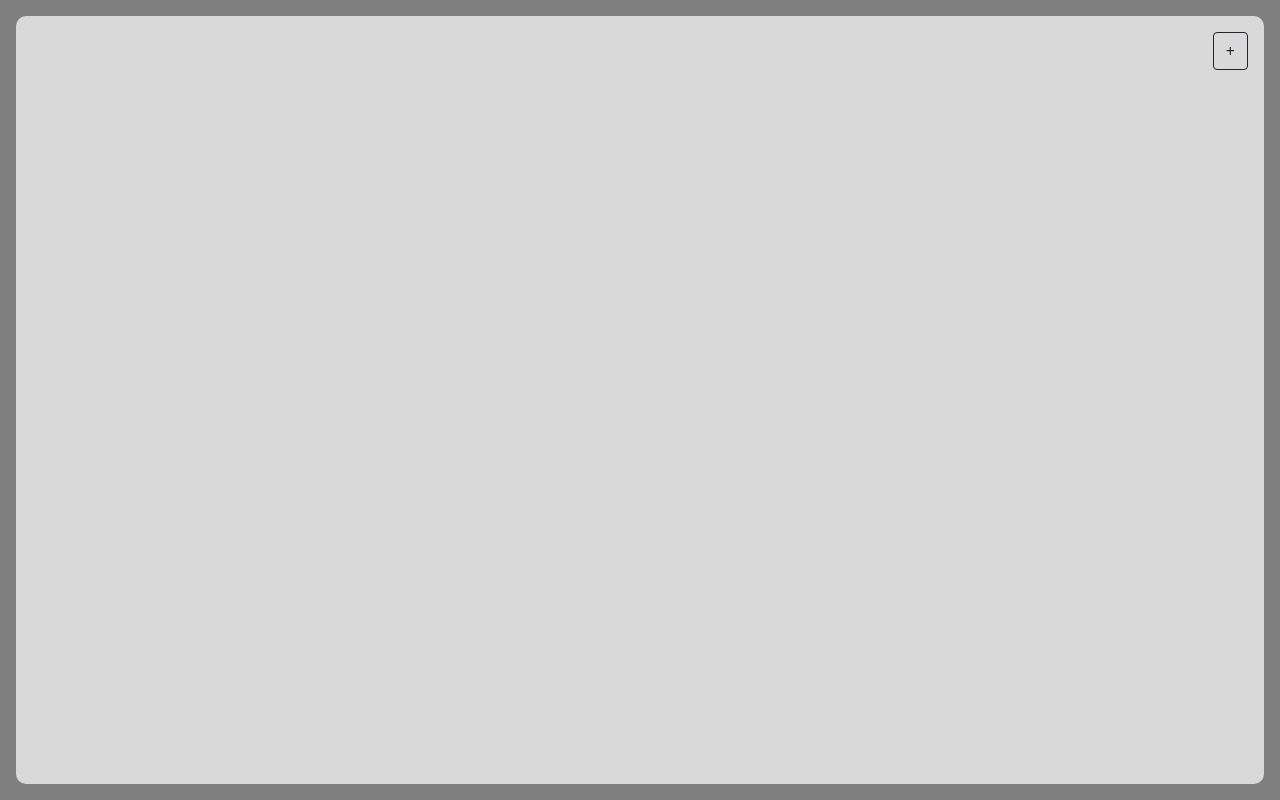
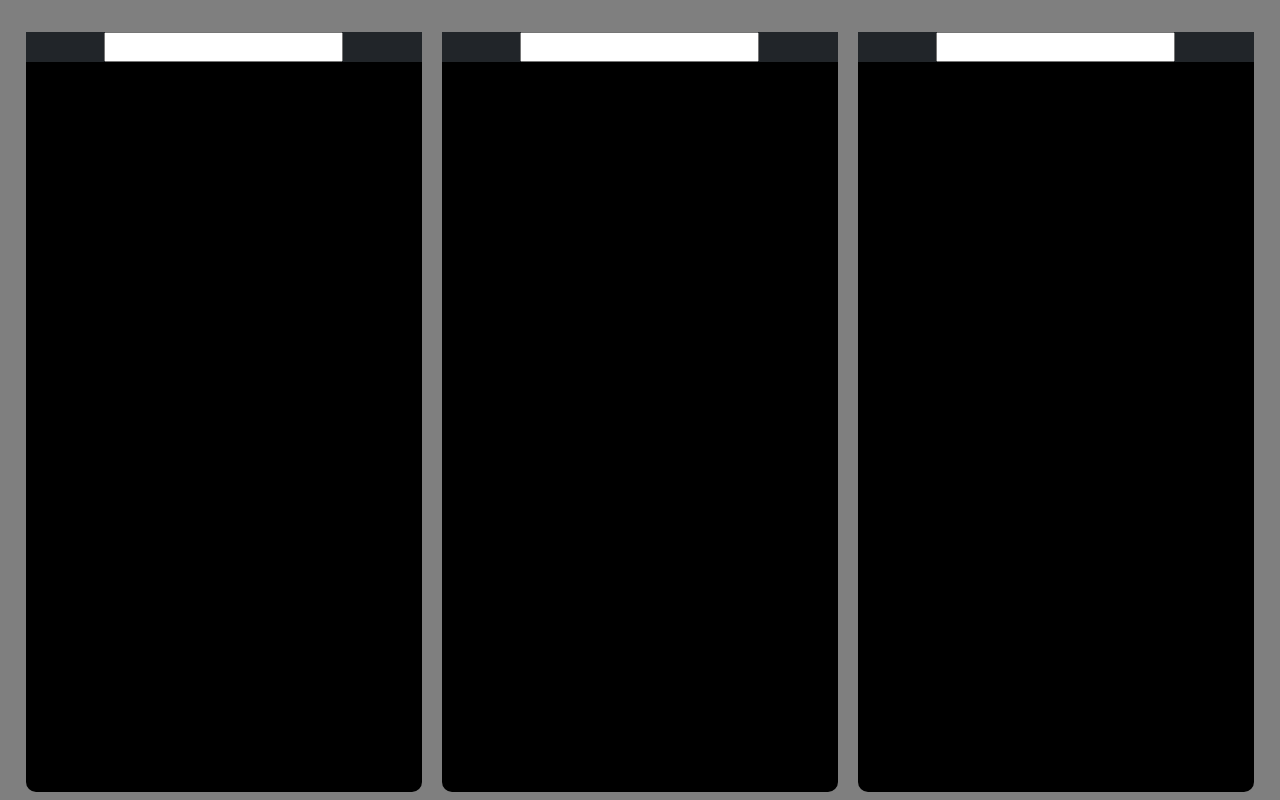
Before and after one commit to forteggu/ngWeather, an Angular app: page / in a window 1280 px wide. Shown: the top 800 px of the page. Built offline with nearby package versions, Linux system fonts and the light colour scheme.

Commit message:
Basic layout enhanced with media queries

```diff
--- a/src/app/app.component.html
+++ b/src/app/app.component.html
@@ -1,24 +1,19 @@
-<!--<div class="container">
-  <div class="innerContainer">
-    <div class="row">
-        <div class="col-xs col-sm col-md col-lg">
-          <emptylocation></emptylocation>
-        </div>
-        <div class="col-xs col-sm col-md col-lg">
-          <emptylocation></emptylocation>
-        </div>
-    </div>
-  </div>
-</div>-->
-
-
 <div class="wrapper">
   <div class="innerContainer">
-    <nav class="nav text-end">
-      <button type="button" class="btn btn-outline-dark">+</button>
-    </nav>
-    <div class="col">
-
+    <div class="locationContainer mt-3">
+      <emptylocation></emptylocation>
+    </div>
+    <div class="locationContainer mt-3">
+      <emptylocation></emptylocation>
+    </div>
+    <div class="locationContainer mt-3">
+      <emptylocation></emptylocation>
+    </div>
+    <div class="locationContainer mt-3">
+      <emptylocation></emptylocation>
+    </div>
+    <div class="locationContainer mt-3">
+      <emptylocation></emptylocation>
     </div>
   </div>
 </div>
--- a/src/app/app.component.scss
+++ b/src/app/app.component.scss
@@ -1,27 +1,70 @@
-div.wrapper{
-    width: 100vw;
-    height: 100vh;
-    padding: 1em;
-    background-color: rgba(0,0,0,0.5);
-    color:white;
+div.wrapper {
+  padding: 1em;
+  background-color: rgba(0, 0, 0, 0.5);
+  color: white;
+  height: 100%;
 }
-div.wrapper>nav>button{
-    margin-right: 1em;
+div.wrapper > nav > button {
+  margin-right: 1em;
 }
-nav{
-    position: absolute;
-    right: 2em;
-    top: 2em;
+
+.locationContainer {
+  height: 95vh;
+  background-color: black;
+  border-radius: 10px;
 }
-.innerContainer{
-    background-color: rgba(255,255,255,0.7);
-    width: 100%;
-    height: 100%;
-    color:black;
-    padding: 1em;
-    border-radius: 10px;
-    display: flex;
-    align-content: center;
-    justify-content: center;
-    align-items: center;
+.innerContainer {
+  display: flex;
+  flex-flow: row wrap;
+  justify-content: space-around;
+  align-items: center;
+  align-content: center;
 }
+
+/* Extra small devices (phones, 600px and down) */
+@media only screen and (max-width: 500px) {
+  .locationContainer {
+    width: 95vw;
+
+  }
+}
+
+/* Small devices (portrait tablets and large phones, 600px and up) */
+@media only screen and (min-width: 500px) {
+  .locationContainer {
+    width: 80vw;
+
+  }
+}
+
+/* Small devices (portrait tablets and large phones, 600px and up) */
+@media only screen and (min-width: 650px) {
+  .locationContainer {
+    width: 65vw;
+
+  }
+}
+
+/* Medium devices (landscape tablets, 768px and up) */
+@media only screen and (min-width: 768px) {
+  .locationContainer {
+    width: 45vw;
+
+  }
+}
+
+/* Large devices (laptops/desktops, 992px and up) */
+@media only screen and (min-width: 992px) {
+  .locationContainer {
+    width: 31vw;
+
+  }
+}
+
+/* Extra large devices (large laptops and desktops, 1200px and up) */
+@media only screen and (min-width: 1440px) {
+  .locationContainer {
+    width: 24vw;
+
+  }
+}
--- a/src/app/components/empty-location/empty-location.component.html
+++ b/src/app/components/empty-location/empty-location.component.html
@@ -1,4 +1,4 @@
-<div class="text-white bg-dark text-center">
+<div class="emptyLocation-wrapper text-white bg-dark text-center">
     <form action="">
         <input type="text" name="" id="">
     </form>
--- a/src/app/components/empty-location/empty-location.component.scss
+++ b/src/app/components/empty-location/empty-location.component.scss
@@ -1,3 +1,2 @@
-div.col{
-    min-height: 20vh;
+.emptyLocation-wrapper{
 }
--- a/src/styles.scss
+++ b/src/styles.scss
@@ -1 +1,8 @@
 /* You can add global styles to this file, and also import other style files */
+
+.centerFlex{
+    display: flex;
+    align-content: center;
+    justify-content: center;
+    align-items: center;
+}
```
